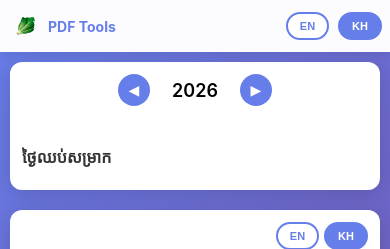
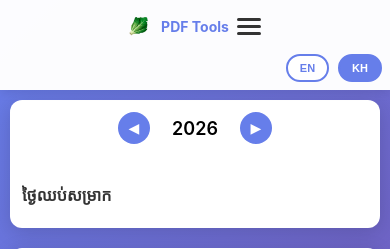
Before and after one commit to dyseyha68-maker/khmerpdf, a Django app: page /calendar/ in a window 390 px wide. Shown: the top 249 px of the page. Run offline with Django 4.2, Linux system fonts and the light colour scheme; data that the repository does not hold is empty; some web fonts are replaced.

Commit message:
Add hamburger menu for mobile

```diff
--- a/templates/base.html
+++ b/templates/base.html
@@ -68,6 +68,65 @@
             color: #667eea;
         }
         .nav-links a.active {
+            background: #667eea;
+            color: white;
+        }
+
+        .hamburger {
+            display: none;
+            background: none;
+            border: none;
+            cursor: pointer;
+            padding: 8px;
+            flex-direction: column;
+            gap: 4px;
+        }
+        .hamburger span {
+            display: block;
+            width: 24px;
+            height: 3px;
+            background: #333;
+            border-radius: 2px;
+            transition: all 0.3s;
+        }
+        .hamburger.active span:nth-child(1) {
+            transform: rotate(45deg) translate(5px, 5px);
+        }
+        .hamburger.active span:nth-child(2) {
+            opacity: 0;
+        }
+        .hamburger.active span:nth-child(3) {
+            transform: rotate(-45deg) translate(5px, -5px);
+        }
+
+        .mobile-menu {
+            display: none;
+            position: absolute;
+            top: 100%;
+            left: 0;
+            right: 0;
+            background: white;
+            flex-direction: column;
+            box-shadow: 0 4px 10px rgba(0,0,0,0.1);
+            padding: 10px;
+            z-index: 99;
+        }
+        .mobile-menu.active {
+            display: flex;
+        }
+        .mobile-menu a {
+            text-decoration: none;
+            color: #666;
+            padding: 12px 16px;
+            border-radius: 8px;
+            font-size: 14px;
+            font-weight: 500;
+        }
+        .mobile-menu a:hover {
+            background: #f5f5f5;
+            color: #667eea;
+        }
+        .mobile-menu a.active {
             background: #667eea;
             color: white;
         }
@@ -299,7 +358,10 @@
             .left-panel { width: 100%; }
             .nav-links { display: none; }
             .header { flex-wrap: wrap; gap: 10px; padding: 10px; }
-            .header-left { flex-wrap: wrap; }
+            .header-left { flex-wrap: wrap; justify-content: space-between; width: 100%; }
+            .hamburger { display: flex; }
+            .mobile-menu { position: fixed; top: 50px; }
+            .header-actions { margin-left: auto; }
         }
 
         @media (max-width: 600px) {
@@ -340,6 +402,11 @@
                 <img src="{% static 'logo.png' %}" alt="Logo" style="height: 36px; vertical-align: middle;">
                 <span class="logo-text">PDF Tools</span>
             </a>
+            <button class="hamburger" onclick="toggleMobileMenu()">
+                <span></span>
+                <span></span>
+                <span></span>
+            </button>
             <nav class="nav-links">
                 <a href="/compress/"><span class="text-en">Compress</span><span class="text-kh">បង្រួម</span></a>
                 <a href="/merge/"><span class="text-en">Merge</span><span class="text-kh">បញ្ជូល</span></a>
@@ -359,6 +426,17 @@
         </div>
     </div>
 
+    <div class="mobile-menu" id="mobileMenu">
+        <a href="/compress/"><span class="text-en">Compress</span><span class="text-kh">បង្រួម</span></a>
+        <a href="/merge/"><span class="text-en">Merge</span><span class="text-kh">បញ្ជូល</span></a>
+        <a href="/pdf-split/"><span class="text-en">Split</span><span class="text-kh">បំបែក</span></a>
+        <a href="/organize/"><span class="text-en">Organize</span><span class="text-kh">រៀបចំ</span></a>
+        <a href="/calendar/"><span class="text-en">Calendar</span><span class="text-kh">ប្រតិទិក</span></a>
+        <a href="/ocr/"><span class="text-en">OCR</span><span class="text-kh">OCR</span></a>
+        <a href="/pdf-to-image/"><span class="text-en">PDF to Image</span><span class="text-kh">PDF ទៅ រូបភាព</span></a>
+        <a href="/image-to-pdf/"><span class="text-en">Image to PDF</span><span class="text-kh">រូបភាព ទៅ PDF</span></a>
+    </div>
+
     <script>
         function setLang(lang) {
             if (lang === 'kh') {
@@ -374,6 +452,24 @@
         }
         const savedLang = localStorage.getItem('pdf_lang') || 'kh';
         setLang(savedLang);
+
+        function toggleMobileMenu() {
+            const hamburger = document.querySelector('.hamburger');
+            const mobileMenu = document.getElementById('mobileMenu');
+            hamburger.classList.toggle('active');
+            mobileMenu.classList.toggle('active');
+        }
+
+        // Close mobile menu when clicking outside
+        document.addEventListener('click', function(e) {
+            const mobileMenu = document.getElementById('mobileMenu');
+            const hamburger = document.querySelector('.hamburger');
+            if (!mobileMenu.contains(e.target) && !hamburger.contains(e.target)) {
+                mobileMenu.classList.remove('active');
+                hamburger.classList.remove('active');
+            }
+        });
+    </script>
     </script>
 
     {% block content %}{% endblock %}
```
